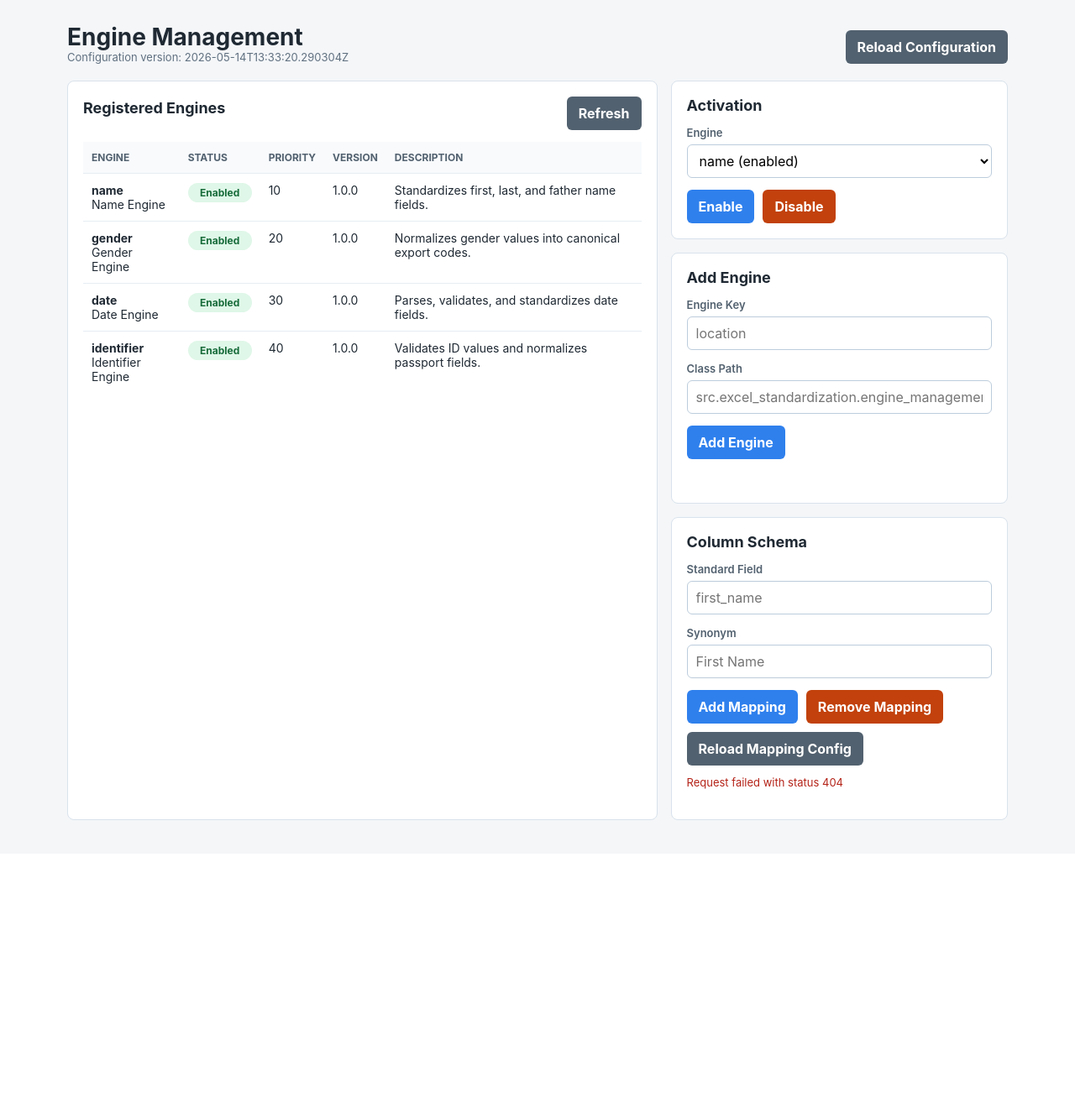
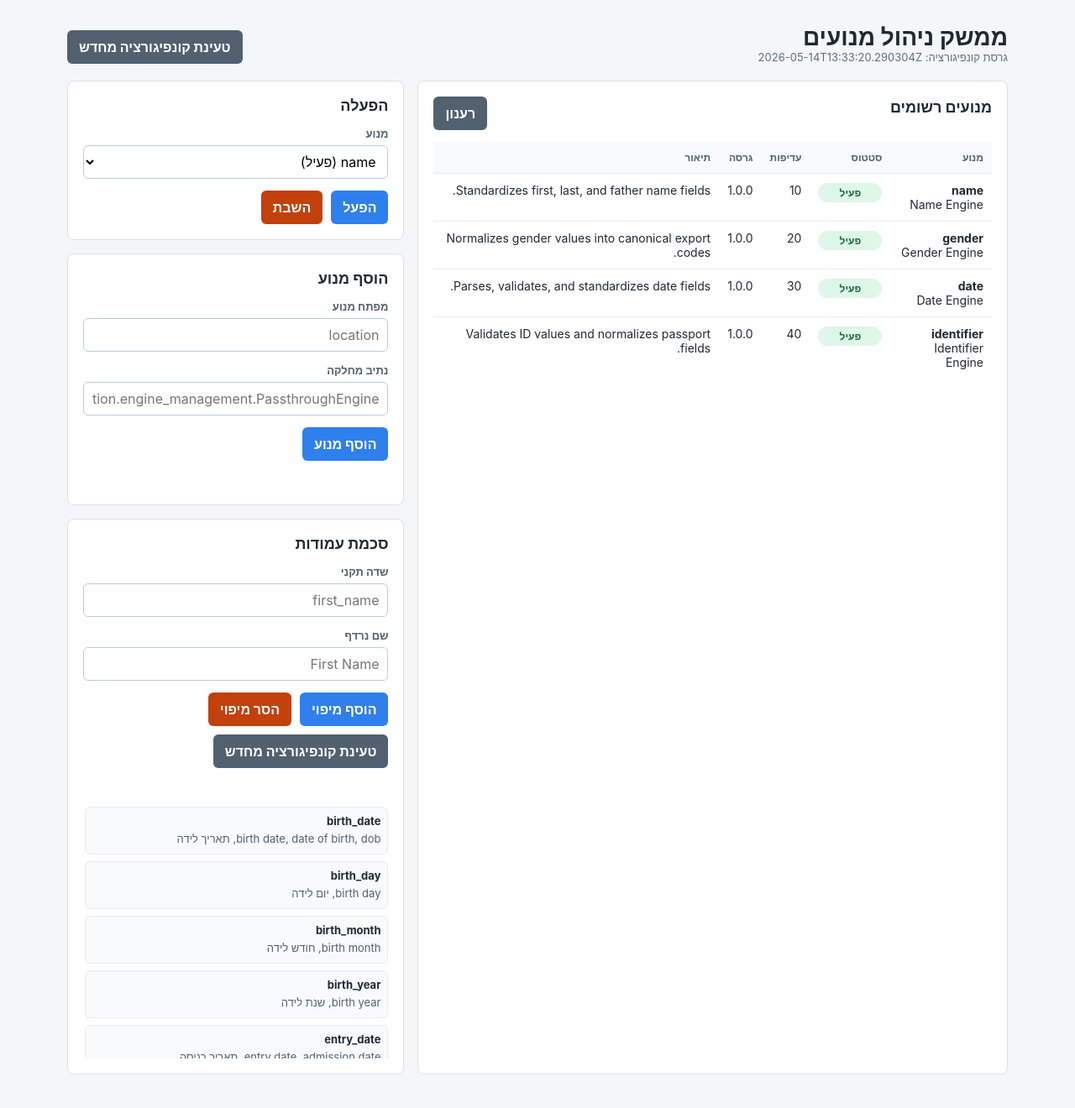
Before and after one commit to chanigabel/CBS, a FastAPI app: page /engine-management in a window 1280 px wide. Shown: the whole page at 84% size. Before the commit the page ends 977 px from the top, so only its background shows below. Run offline with FastAPI, Linux system fonts and the light colour scheme.

Commit message:
feat: Enhance column mapping and engine management features with new API endpoints and UI improvements

```diff
--- a/webapp/templates/engine_management.html
+++ b/webapp/templates/engine_management.html
@@ -1,9 +1,9 @@
 <!DOCTYPE html>
-<html lang="en">
+<html lang="he" dir="rtl">
 <head>
     <meta charset="UTF-8">
     <meta name="viewport" content="width=device-width, initial-scale=1.0">
-    <title>Engine Management</title>
+    <title>&#1502;&#1502;&#1513;&#1511; &#1504;&#1497;&#1492;&#1493;&#1500; &#1502;&#1504;&#1493;&#1506;&#1497;&#1501;</title>
     <style>
         *, *::before, *::after { box-sizing: border-box; }
         body {
@@ -12,6 +12,7 @@
             font-family: -apple-system, BlinkMacSystemFont, "Segoe UI", Roboto, sans-serif;
             background: #f4f6f8;
             color: #1f2933;
+            direction: rtl;
         }
         main {
             width: min(1120px, calc(100% - 32px));
@@ -54,7 +55,7 @@
         th, td {
             padding: 11px 10px;
             border-bottom: 1px solid #e6edf3;
-            text-align: left;
+            text-align: right;
             vertical-align: top;
         }
         th {
@@ -121,7 +122,8 @@
             max-height: 300px;
             overflow: auto;
             margin-top: 12px;
-            padding-right: 2px;
+            padding-right: 0;
+            padding-left: 2px;
         }
         .mapping-row {
             border: 1px solid #e6edf3;
@@ -154,26 +156,26 @@
 <main>
     <header>
         <div>
-            <h1>Engine Management</h1>
-            <div class="version" id="config-version">Configuration version: loading</div>
+            <h1>&#1502;&#1502;&#1513;&#1511; &#1504;&#1497;&#1492;&#1493;&#1500; &#1502;&#1504;&#1493;&#1506;&#1497;&#1501;</h1>
+            <div class="version" id="config-version">גרסת קונפיגורציה: נטען</div>
         </div>
-        <button class="secondary" type="button" onclick="reloadConfig()">Reload Configuration</button>
+        <button class="secondary" type="button" onclick="reloadConfig()">טעינת קונפיגורציה מחדש</button>
     </header>
 
     <section class="layout">
         <div class="panel">
             <div class="toolbar">
-                <h2>Registered Engines</h2>
-                <button class="secondary" type="button" onclick="getEngines()">Refresh</button>
+                <h2>מנועים רשומים</h2>
+                <button class="secondary" type="button" onclick="getEngines()">רענון</button>
             </div>
             <table>
                 <thead>
                 <tr>
-                    <th>Engine</th>
-                    <th>Status</th>
-                    <th>Priority</th>
-                    <th>Version</th>
-                    <th>Description</th>
+                    <th>מנוע</th>
+                    <th>סטטוס</th>
+                    <th>עדיפות</th>
+                    <th>גרסה</th>
+                    <th>תיאור</th>
                 </tr>
                 </thead>
                 <tbody id="engines-list"></tbody>
@@ -182,48 +184,48 @@
 
         <div class="stack">
             <section class="panel">
-                <h2>Activation</h2>
+                <h2>הפעלה</h2>
                 <div class="field">
-                    <label for="engine-name">Engine</label>
+                    <label for="engine-name">מנוע</label>
                     <select id="engine-name"></select>
                 </div>
                 <div class="button-row">
-                    <button type="button" onclick="enableEngine()">Enable</button>
-                    <button class="danger" type="button" onclick="disableEngine()">Disable</button>
+                    <button type="button" onclick="enableEngine()">הפעל</button>
+                    <button class="danger" type="button" onclick="disableEngine()">השבת</button>
                 </div>
             </section>
 
             <section class="panel">
-                <h2>Add Engine</h2>
+                <h2>הוסף מנוע</h2>
                 <div class="field">
-                    <label for="new-engine-name">Engine Key</label>
+                    <label for="new-engine-name">מפתח מנוע</label>
                     <input type="text" id="new-engine-name" placeholder="location">
                 </div>
                 <div class="field">
-                    <label for="new-engine-class">Class Path</label>
+                    <label for="new-engine-class">נתיב מחלקה</label>
                     <input type="text" id="new-engine-class"
                            placeholder="src.excel_standardization.engine_management.PassthroughEngine">
                 </div>
                 <div class="button-row">
-                    <button type="button" onclick="addEngine()">Add Engine</button>
+                    <button type="button" onclick="addEngine()">הוסף מנוע</button>
                 </div>
                 <div class="message" id="message"></div>
             </section>
 
             <section class="panel">
-                <h2>Column Schema</h2>
+                <h2>סכמת עמודות</h2>
                 <div class="field">
-                    <label for="mapping-standard-name">Standard Field</label>
+                    <label for="mapping-standard-name">שדה תקני</label>
                     <input type="text" id="mapping-standard-name" placeholder="first_name">
                 </div>
                 <div class="field">
-                    <label for="mapping-synonym">Synonym</label>
+                    <label for="mapping-synonym">שם נרדף</label>
                     <input type="text" id="mapping-synonym" placeholder="First Name">
                 </div>
                 <div class="button-row">
-                    <button type="button" onclick="addColumnMapping()">Add Mapping</button>
-                    <button class="danger" type="button" onclick="removeColumnMapping()">Remove Mapping</button>
-                    <button class="secondary" type="button" onclick="reloadColumnMappings()">Reload Mapping Config</button>
+                    <button type="button" onclick="addColumnMapping()">הוסף מיפוי</button>
+                    <button class="danger" type="button" onclick="removeColumnMapping()">הסר מיפוי</button>
+                    <button class="secondary" type="button" onclick="reloadColumnMappings()">טעינת קונפיגורציה מחדש</button>
                 </div>
                 <div class="message" id="mapping-message"></div>
                 <div id="mapping-list" class="mapping-list"></div>
@@ -259,7 +261,7 @@
         const response = await fetch(url, options);
         const data = await response.json().catch(() => ({}));
         if (!response.ok) {
-            throw new Error(data.detail || `Request failed with status ${response.status}`);
+            throw new Error(data.detail || `הבקשה נכשלה עם סטטוס ${response.status}`);
         }
         return data;
     }
@@ -282,7 +284,7 @@
             const enginesList = document.getElementById("engines-list");
             const engineSelect = document.getElementById("engine-name");
             document.getElementById("config-version").textContent =
-                `Configuration version: ${data.config_version || "unversioned"}`;
+                `גרסת קונפיגורציה: ${data.config_version || "ללא גרסה"}`;
 
             enginesList.innerHTML = "";
             engineSelect.innerHTML = "";
@@ -300,7 +302,7 @@
                 const statusCell = document.createElement("td");
                 const status = document.createElement("span");
                 status.className = `status ${engine.enabled ? "enabled" : "disabled"}`;
-                status.textContent = engine.enabled ? "Enabled" : "Disabled";
+                status.textContent = engine.enabled ? "פעיל" : "כבוי";
                 statusCell.appendChild(status);
 
                 const priorityCell = document.createElement("td");
@@ -315,7 +317,7 @@
 
                 const option = document.createElement("option");
                 option.value = key;
-                option.textContent = `${key} (${engine.enabled ? "enabled" : "disabled"})`;
+                option.textContent = `${key} (${engine.enabled ? "פעיל" : "כבוי"})`;
                 engineSelect.appendChild(option);
             }
         } catch (error) {
@@ -345,7 +347,7 @@
             title.textContent = field;
             const synonyms = document.createElement("div");
             synonyms.className = "mapping-synonyms";
-            synonyms.textContent = (mappings[field] || []).join(", ") || "No synonyms";
+            synonyms.textContent = (mappings[field] || []).join(", ") || "אין שמות נרדפים";
             row.append(title, synonyms);
             list.appendChild(row);
         }
@@ -359,7 +361,7 @@
                 method: "POST",
                 headers: writeHeaders
             });
-            setMessage(`Engine ${engineName} enabled.`);
+            setMessage(`המנוע ${engineName} הופעל.`);
             await getEngines();
         } catch (error) {
             setMessage(error.message, true);
@@ -374,7 +376,7 @@
                 method: "POST",
                 headers: writeHeaders
             });
-            setMessage(`Engine ${engineName} disabled.`);
+            setMessage(`המנוע ${engineName} הושבת.`);
             await getEngines();
         } catch (error) {
             setMessage(error.message, true);
@@ -385,7 +387,7 @@
         const engineName = document.getElementById("new-engine-name").value.trim();
         const classPath = document.getElementById("new-engine-class").value.trim();
         if (!engineName) {
-            setMessage("Engine key is required.", true);
+            setMessage("נדרש מפתח מנוע.", true);
             return;
         }
         const body = {
@@ -405,7 +407,7 @@
                 body: JSON.stringify(body)
             });
             document.getElementById("new-engine-name").value = "";
-            setMessage(`Engine ${engineName} added.`);
+            setMessage(`המנוע ${engineName} נוסף.`);
             await getEngines();
         } catch (error) {
             setMessage(error.message, true);
@@ -418,7 +420,7 @@
                 method: "POST",
                 headers: operateHeaders
             });
-            setMessage("Configuration reloaded.");
+            setMessage("הקונפיגורציה נטענה מחדש.");
             await getEngines();
         } catch (error) {
             setMessage(error.message, true);
@@ -439,7 +441,7 @@
                 headers: writeHeaders,
                 body: JSON.stringify(mappingPayload())
             });
-            setMappingMessage("Column mapping added.");
+            setMappingMessage("המיפוי נוסף.");
             await loadColumnMappings();
         } catch (error) {
             setMappingMessage(error.message, true);
@@ -453,7 +455,7 @@
                 headers: writeHeaders,
                 body: JSON.stringify(mappingPayload())
             });
-            setMappingMessage("Column mapping removed.");
+            setMappingMessage("המיפוי הוסר.");
             await loadColumnMappings();
         } catch (error) {
             setMappingMessage(error.message, true);
@@ -467,7 +469,7 @@
                 headers: operateHeaders
             });
             renderColumnMappings(data.mappings || {});
-            setMappingMessage("Column mapping configuration reloaded.");
+            setMappingMessage("קונפיגורציית המיפויים נטענה מחדש.");
         } catch (error) {
             setMappingMessage(error.message, true);
         }
--- a/webapp/templates/index.html
+++ b/webapp/templates/index.html
@@ -101,7 +101,7 @@
                 ✕ נקה כל הסינונים
             </button>
             <button id="engine-management-btn" class="btn btn-secondary" onclick="openEngineManagement()">
-                ממשק ניהול מנועים
+                &#1502;&#1502;&#1513;&#1511; &#1504;&#1497;&#1492;&#1493;&#1500; &#1502;&#1504;&#1493;&#1506;&#1497;&#1501;
             </button>
             <button id="export-btn" class="btn btn-secondary" onclick="exportWorkbook()">
                 ⬇ Export / Download
```
Also changed, not shown: src/excel_standardization/io_layer/column_detection.py (+37 -12 lines), tests/test_column_mapping.py (+19 -0 lines), tests/test_dynamic_engine_management.py (+20 -0 lines), webapp/api/engines.py (+33 -33 lines), webapp/static/app.js (+210 -2 lines), webapp/static/style.css (+50 -0 lines).
